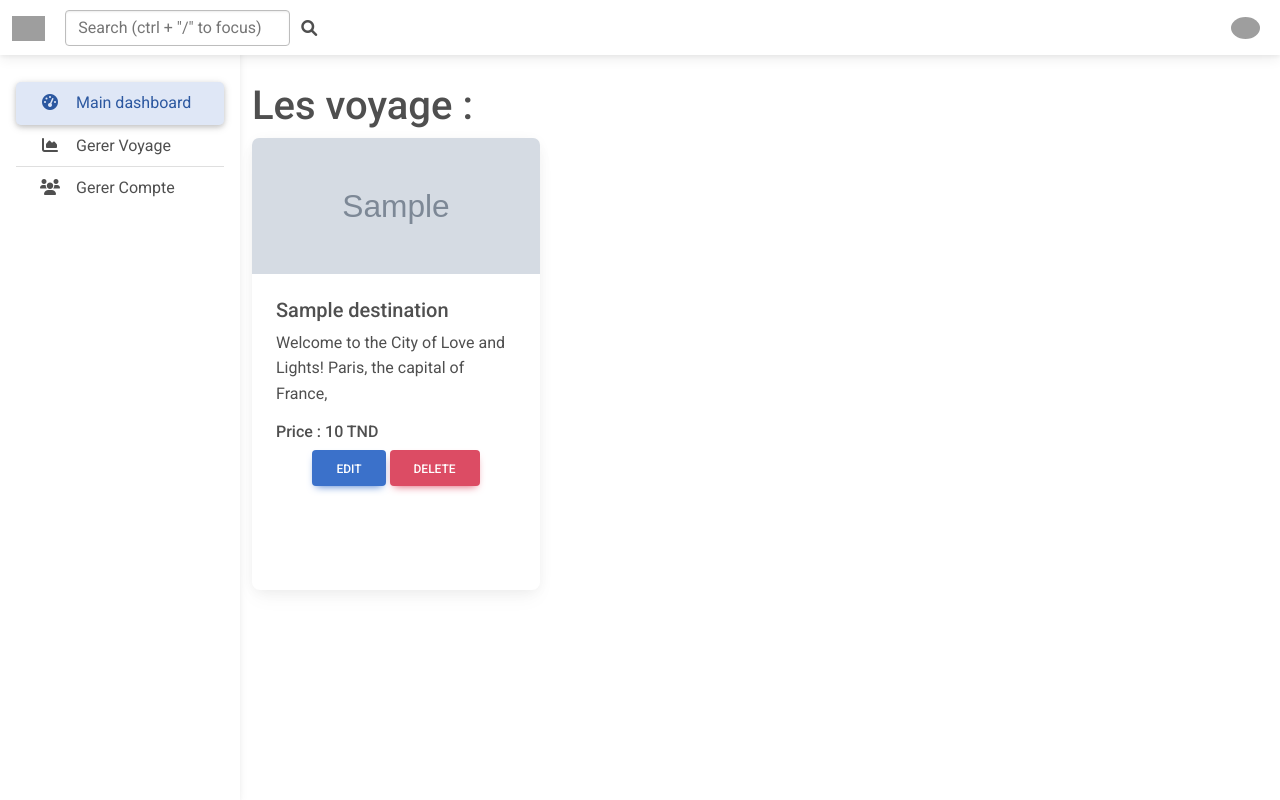
After one commit to kratos57/projet_symfony, a Symfony app: template templates/Admin/index.html.twig in a window 1280 px wide. The commit adds this page. Run offline with Twig, Linux system fonts and the light colour scheme; the template is opened without the code that fills it: most values are stand-ins (such as "Sample title", 1, 10 or a date in 2020); grey boxes marked "Sample" are stand-in pictures; some libraries are stand-ins or nearby versions; grey boxes are pictures that could not be loaded.

Commit message:
added admin dashboard

```diff
--- a/src/Controller/TravelPackageController.php
+++ b/src/Controller/TravelPackageController.php
@@ -11,7 +11,7 @@ use Symfony\Component\HttpFoundation\Response;
 use Symfony\Component\Routing\Annotation\Route;
 
 /**
- * @Route("/travel/package")
+ * @Route("/admin")
  */
 class TravelPackageController extends AbstractController
 {
@@ -20,10 +20,11 @@ class TravelPackageController extends AbstractController
      */
     public function index(TravelPackageRepository $travelPackageRepository): Response
     {
-        return $this->render('travel_package/index.html.twig', [
+        return $this->render('Admin/index.html.twig', [
             'travel_packages' => $travelPackageRepository->findAll(),
         ]);
     }
+
 
     /**
      * @Route("/new", name="app_travel_package_new", methods={"GET", "POST"})
--- a/src/Form/TravelPackageType.php
+++ b/src/Form/TravelPackageType.php
@@ -16,6 +16,8 @@ class TravelPackageType extends AbstractType
             ->add('startDate')
             ->add('endDate')
             ->add('price')
+            ->add('imgSrc')
+            ->add('description')
         ;
     }
 
--- /dev/null
+++ b/templates/Admin/index.html.twig
@@ -0,0 +1,280 @@
+<!DOCTYPE html>
+<html lang="en">
+<head>
+    <meta charset="UTF-8">
+    <meta http-equiv="X-UA-Compatible" content="IE=edge">
+    <meta name="viewport" content="width=device-width, initial-scale=1.0">
+    <link rel="stylesheet" href="./style.css">
+    <!-- Font Awesome -->
+    <link
+            href="https://cdnjs.cloudflare.com/ajax/libs/font-awesome/6.0.0/css/all.min.css"
+            rel="stylesheet"
+    />
+    <!-- Google Fonts -->
+    <link
+            href="https://fonts.googleapis.com/css?family=Roboto:300,400,500,700&display=swap"
+            rel="stylesheet"
+    />
+    <!-- MDB -->
+    <link
+            href="https://cdnjs.cloudflare.com/ajax/libs/mdb-ui-kit/6.3.0/mdb.min.css"
+            rel="stylesheet"
+    />
+    <!-- MDB -->
+    <script
+            type="text/javascript"
+            src="https://cdnjs.cloudflare.com/ajax/libs/mdb-ui-kit/6.3.0/mdb.min.js"
+    ></script>
+    <title>Document</title>
+    <style>
+        body {
+            background: #fff;
+        }
+        @media (min-width: 991.98px) {
+            main {
+                padding-left: 240px;
+            }
+        }
+        .inputGlass{
+            /* From https://css.glass */
+            background: rgba(255, 255, 255, 0.15);
+            border-radius: 16px;
+            box-shadow: 0 4px 30px rgba(0, 0, 0, 0.1);
+            backdrop-filter: blur(5.3px);
+            -webkit-backdrop-filter: blur(5.3px);
+            border: 1px solid rgba(255, 255, 255, 0.11);
+        }
+        .gradiant{
+            background-color: #e5e5f7;
+            opacity: 0.5;
+            background-image:  linear-gradient(30deg, #7072a2 12%, transparent 12.5%, transparent 87%, #7072a2 87.5%, #7072a2), linear-gradient(150deg, #7072a2 12%, transparent 12.5%, transparent 87%, #7072a2 87.5%, #7072a2), linear-gradient(30deg, #7072a2 12%, transparent 12.5%, transparent 87%, #7072a2 87.5%, #7072a2), linear-gradient(150deg, #7072a2 12%, transparent 12.5%, transparent 87%, #7072a2 87.5%, #7072a2), linear-gradient(60deg, #7072a277 25%, transparent 25.5%, transparent 75%, #7072a277 75%, #7072a277), linear-gradient(60deg, #7072a277 25%, transparent 25.5%, transparent 75%, #7072a277 75%, #7072a277);
+            background-size: 28px 49px;
+            background-position: 0 0, 0 0, 14px 25px, 14px 25px, 0 0, 14px 25px;
+        }
+
+        /* Sidebar */
+        .sidebar {
+            position: fixed;
+            top: 0;
+            bottom: 0;
+            left: 0;
+            padding: 58px 0 0; /* Height of navbar */
+            box-shadow: 0 2px 5px 0 rgb(0 0 0 / 5%), 0 2px 10px 0 rgb(0 0 0 / 5%);
+            width: 240px;
+            z-index: 600;
+
+        }
+
+        @media (max-width: 991.98px) {
+            .sidebar {
+                width: 100%;
+            }
+        }
+        .sidebar .active {
+            border-radius: 5px;
+            box-shadow: 0 2px 5px 0 rgb(0 0 0 / 16%), 0 2px 10px 0 rgb(0 0 0 / 12%);
+        }
+
+        .sidebar-sticky {
+            position: relative;
+            top: 0;
+            height: calc(100vh - 48px);
+            padding-top: 0.5rem;
+            overflow-x: hidden;
+            overflow-y: auto; /* Scrollable contents if viewport is shorter than content. */
+        }
+
+  main{
+    width:100%;
+  }
+        .img{
+    width: 100%;
+    height: 30%;
+    object-fit: cover;
+  }
+
+
+
+
+    </style>
+</head>
+<body>
+
+<!--Main Navigation-->
+<header>
+    <!-- Sidebar -->
+    <nav id="sidebarMenu" class="collapse d-lg-block sidebar collapse bg-white">
+        <div class="position-sticky">
+            <div class="list-group list-group-flush mx-3 mt-4">
+                <a
+                        href="index.html"
+                        class="list-group-item list-group-item-action py-2 ripple active"
+                        aria-current="true"
+                >
+                    <i class="fas fa-tachometer-alt fa-fw me-3"></i><span>Main dashboard</span>
+                </a>
+                <a href="#" class="list-group-item list-group-item-action py-2 ripple ">
+                    <i class="fas fa-chart-area fa-fw me-3"></i><span>Gerer Voyage</span>
+                </a>
+                <!-- <a href="#" class="list-group-item list-group-item-action py-2 ripple"
+                  ><i class="fas fa-lock fa-fw me-3"></i><span>Gerer Compte</span></a
+                >
+                <a href="#" class="list-group-item list-group-item-action py-2 ripple"
+                  ><i class="fas fa-chart-line fa-fw me-3"></i><span>Analytics</span></a
+                >
+                <a href="#" class="list-group-item list-group-item-action py-2 ripple">
+                  <i class="fas fa-chart-pie fa-fw me-3"></i><span>SEO</span>
+                </a> -->
+                <!-- <a href="#" class="list-group-item list-group-item-action py-2 ripple"
+                  ><i class="fas fa-chart-bar fa-fw me-3"></i><span>Orders</span></a
+                >
+                <a href="#" class="list-group-item list-group-item-action py-2 ripple"
+                  ><i class="fas fa-globe fa-fw me-3"></i><span>International</span></a
+                >
+                <a href="#" class="list-group-item list-group-item-action py-2 ripple"
+                  ><i class="fas fa-building fa-fw me-3"></i><span>Partners</span></a
+                >
+                <a href="#" class="list-group-item list-group-item-action py-2 ripple"
+                  ><i class="fas fa-calendar fa-fw me-3"></i><span>Calendar</span></a
+                > -->
+                <a href="gerercompte.html" class="list-group-item list-group-item-action py-2 ripple"
+                ><i class="fas fa-users fa-fw me-3"></i><span>Gerer Compte</span></a
+                >
+                <!-- <a href="#" class="list-group-item list-group-item-action py-2 ripple"
+                  ><i class="fas fa-money-bill fa-fw me-3"></i><span>Sales</span></a
+                > -->
+            </div>
+        </div>
+    </nav>
+    <!-- Sidebar -->
+
+    <!-- Navbar -->
+    <nav id="main-navbar" class="navbar navbar-expand-lg navbar-light bg-white fixed-top">
+        <!-- Container wrapper -->
+        <div class="container-fluid">
+            <!-- Toggle button -->
+            <button
+                    class="navbar-toggler"
+                    type="button"
+                    data-mdb-toggle="collapse"
+                    data-mdb-target="#sidebarMenu"
+                    aria-controls="sidebarMenu"
+                    aria-expanded="false"
+                    aria-label="Toggle navigation"
+            >
+                <i class="fas fa-bars"></i>
+            </button>
+
+            <!-- Brand -->
+            <a class="navbar-brand" href="#">
+                <img
+                        src="logo.png"
+                        height="25"
+                        alt="MDB Logo"
+                        loading="lazy"
+                />
+            </a>
+            <!-- Search form -->
+            <form class="d-none d-md-flex input-group w-auto my-auto">
+                <input
+                        autocomplete="off"
+                        type="search"
+                        class="form-control rounded"
+                        placeholder='Search (ctrl + "/" to focus)'
+                        style="min-width: 225px;"
+                />
+                <span class="input-group-text border-0"><i class="fas fa-search"></i></span>
+            </form>
+
+            <!-- Right links -->
+            <ul class="navbar-nav ms-auto d-flex flex-row">
+                <!-- Notification dropdown -->
+                <li class="nav-item dropdown">
+                    <a
+                            class="nav-link me-3 me-lg-0 dropdown-toggle hidden-arrow"
+                            href="#"
+                            id="navbarDropdownMenuLink"
+                            role="button"
+                            data-mdb-toggle="dropdown"
+                            aria-expanded="false"
+                    >
+
+                    </a>
+
+                </li>
+
+
+                <!-- Icon dropdown -->
+
+                <!-- Avatar -->
+                <li class="nav-item dropdown">
+                    <a
+                            class="nav-link dropdown-toggle hidden-arrow d-flex align-items-center"
+                            href="#"
+                            id="navbarDropdownMenuLink"
+                            role="button"
+                            data-mdb-toggle="dropdown"
+                            aria-expanded="false"
+                    >
+                        <img
+                                src="https://mdbcdn.b-cdn.net/img/Photos/Avatars/img (31).webp"
+                                class="rounded-circle"
+                                height="22"
+                                alt="Avatar"
+                                loading="lazy"
+                        />
+                    </a>
+                    <ul
+                            class="dropdown-menu dropdown-menu-end"
+                            aria-labelledby="navbarDropdownMenuLink"
+                    >
+                        <li>
+                            <a class="dropdown-item" href="#">My profile</a>
+                        </li>
+                        <li>
+                            <a class="dropdown-item" href="#">Settings</a>
+                        </li>
+                        <li>
+                            <a class="dropdown-item" href="#">Logout</a>
+                        </li>
+                    </ul>
+                </li>
+            </ul>
+        </div>
+        <!-- Container wrapper -->
+    </nav>
+    <!-- Navbar -->
+</header>
+<!--Main Navigation-->
+
+
+
+<main style="margin-top: 58px;" >
+    <div class="container pt-4 ">
+        <H1>Les voyage : </H1>
+
+      <div class="d-flex flex-row">
+      {% for travel_package in travel_packages %}
+
+        <div class="card me-3" style="width: 18rem;">
+          <img src="{{ travel_package.imgSrc }}" class="card-img-top img" alt="Fissure in Sandstone"/>
+
+          <div class="card-body ">
+            <h5 class="card-title">{{ travel_package.destination }}</h5>
+            <p class="card-text">Welcome to the City of Love and Lights! Paris, the capital of France, </p>
+            <h6 >Price : {{ travel_package.price }} TND</h6>
+            <center>
+              <a href="#!" class="btn btn-primary ">Edit</a>
+              <a href="#!" class="btn btn-danger">Delete</a>
+            </center>
+          </div>
+        </div>
+        {% endfor %}
+
+
+      </div>
+
+
+    </main>
+</body>
+</html>
--- a/templates/travel_package/index.html.twig
+++ b/templates/travel_package/index.html.twig
@@ -13,6 +13,8 @@
                 <th>StartDate</th>
                 <th>EndDate</th>
                 <th>Price</th>
+                <th>ImgSrc</th>
+                <th>Description</th>
                 <th>actions</th>
             </tr>
         </thead>
@@ -24,6 +26,8 @@
                 <td>{{ travel_package.startDate ? travel_package.startDate|date('Y-m-d') : '' }}</td>
                 <td>{{ travel_package.endDate ? travel_package.endDate|date('Y-m-d') : '' }}</td>
                 <td>{{ travel_package.price }}</td>
+                <td>{{ travel_package.imgSrc }}</td>
+                <td>{{ travel_package.description }}</td>
                 <td>
                     <a href="{{ path('app_travel_package_show', {'id': travel_package.id}) }}">show</a>
                     <a href="{{ path('app_travel_package_edit', {'id': travel_package.id}) }}">edit</a>
@@ -31,7 +35,7 @@
             </tr>
         {% else %}
             <tr>
-                <td colspan="6">no records found</td>
+                <td colspan="8">no records found</td>
             </tr>
         {% endfor %}
         </tbody>
```
Also changed, not shown: migrations/Version20230521005554.php (added, +31 -0 lines), src/Entity/TravelPackage.php (+34 -0 lines), templates/travel_package/show.html.twig (+8 -0 lines).
